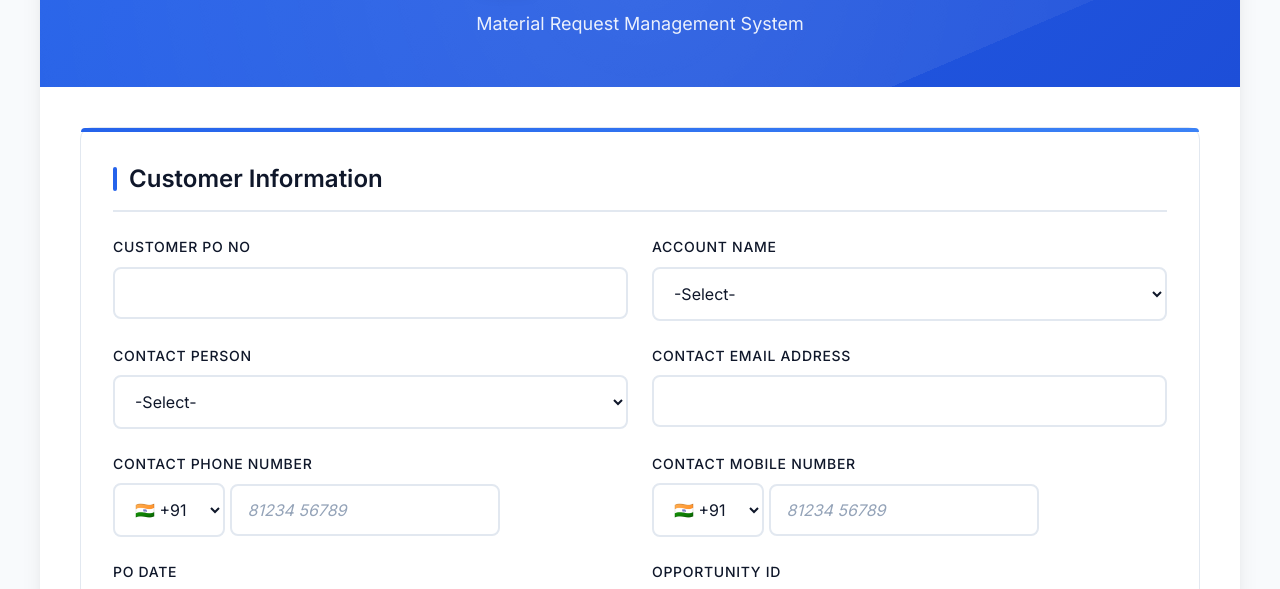
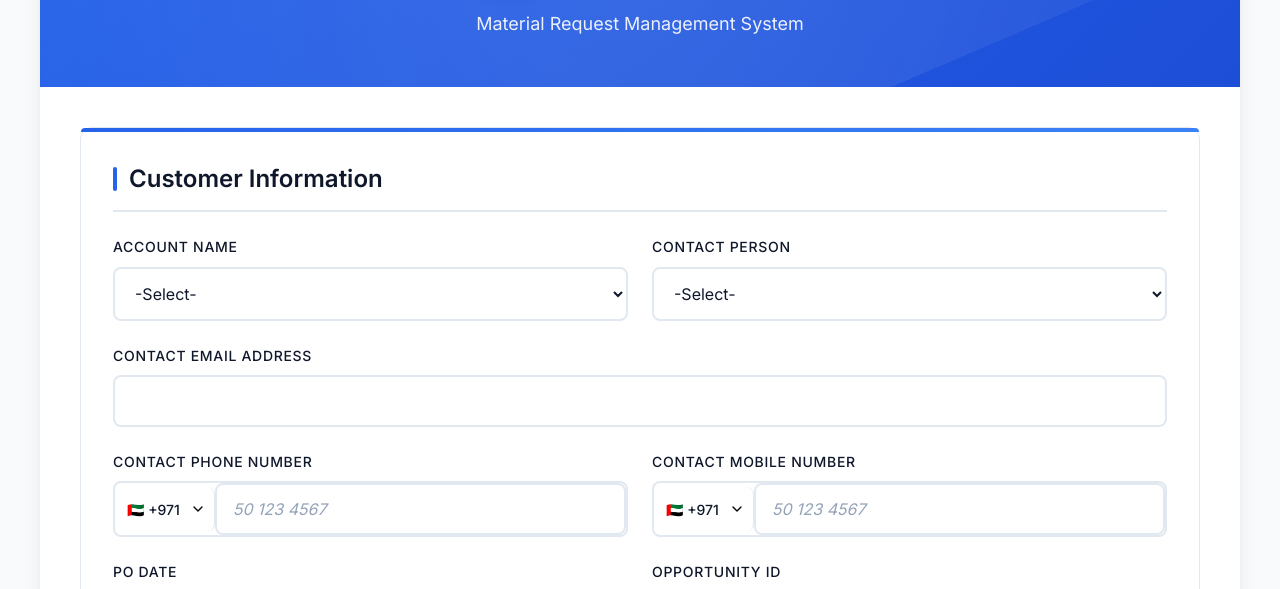
Before and after one commit to Sourabkansal/SmartVision, a plain HTML site: page SmartVision/Frontend/index.html in a window 1280 px wide. Shown: the part 158-747 px from the top of the page. Drawn offline with nearby package versions, Linux system fonts and the light colour scheme; no server answers.

Commit message:
chanage styling

```diff
--- a/SmartVision/Frontend/index.css
+++ b/SmartVision/Frontend/index.css
@@ -175,6 +175,10 @@ body {
     grid-template-columns: 1fr 1fr;
     gap: 1.5rem;
     margin-bottom: 1.5rem;
+}
+
+.form-row.full-width {
+    grid-template-columns: 1fr;
 }
 
 .form-group {
--- a/SmartVision/Frontend/index.html
+++ b/SmartVision/Frontend/index.html
@@ -25,23 +25,19 @@
                 <h2>Customer Information</h2>
                 <div class="form-row">
                     <div class="form-group">
-                        <label for="customerPO">Customer PO No</label>
-                        <input type="text" id="customerPO" name="customerPO">
-                    </div>
-                    <div class="form-group">
                         <label for="accountName">Account Name</label>
                         <select id="accountName" name="accountName">
                             <option value="">-Select-</option>
                         </select>
                     </div>
-                </div>
-                <div class="form-row">
                     <div class="form-group">
                         <label for="contactPerson">Contact Person</label>
                         <select id="contactPerson" name="contactPerson">
                             <option value="">-Select-</option>
                         </select>
                     </div>
+                </div>
+                <div class="form-row full-width">
                     <div class="form-group">
                         <label for="contactEmail">Contact Email Address</label>
                         <input type="email" id="contactEmail" name="contactEmail">
@@ -50,24 +46,20 @@
                 <div class="form-row">
                     <div class="form-group">
                         <label for="contactPhone">Contact Phone Number</label>
-                        <div class="phone-input-group">
-                            <select class="country-code" id="phoneCountryCode" name="phoneCountryCode">
-                                <option value="+91">🇮🇳 +91</option>
-                                <option value="+1">🇺🇸 +1</option>
-                                <option value="+44">🇬🇧 +44</option>
+                        <div class="phone-input-container">
+                            <select class="country-code-dropdown" id="phoneCountryCode" name="phoneCountryCode">
+                                <option value="+971">🇦🇪 +971</option>
                             </select>
-                            <input type="tel" id="contactPhone" name="contactPhone" placeholder="81234 56789">
+                            <input type="tel" class="phone-input" id="contactPhone" name="contactPhone" placeholder="50 123 4567">
                         </div>
                     </div>
                     <div class="form-group">
                         <label for="contactMobile">Contact Mobile Number</label>
-                        <div class="phone-input-group">
-                            <select class="country-code" id="mobileCountryCode" name="mobileCountryCode">
-                                <option value="+91">🇮🇳 +91</option>
-                                <option value="+1">🇺🇸 +1</option>
-                                <option value="+44">🇬🇧 +44</option>
+                        <div class="phone-input-container">
+                            <select class="country-code-dropdown" id="mobileCountryCode" name="mobileCountryCode">
+                                <option value="+971">🇦🇪 +971</option>
                             </select>
-                            <input type="tel" id="contactMobile" name="contactMobile" placeholder="81234 56789">
+                            <input type="tel" class="phone-input" id="contactMobile" name="contactMobile" placeholder="50 123 4567">
                         </div>
                     </div>
                 </div>
--- a/SmartVision/Frontend/index.js
+++ b/SmartVision/Frontend/index.js
@@ -137,7 +137,6 @@ document.addEventListener("DOMContentLoaded", function () {
     const recordData = {};
 
     // Map form fields to Zoho CRM field names (exact match)
-    if (getValue("customerPO")) recordData["PO_No"] = getValue("customerPO");
     if (getValue("contactEmail")) recordData["Contact_Email_Address"] = getValue("contactEmail");
     if (getValue("contactPhone")) recordData["Contact_Phone_Number"] = getValue("contactPhone");
     if (getValue("contactMobile")) recordData["Contact_Mobile_Number"] = getValue("contactMobile");
```
